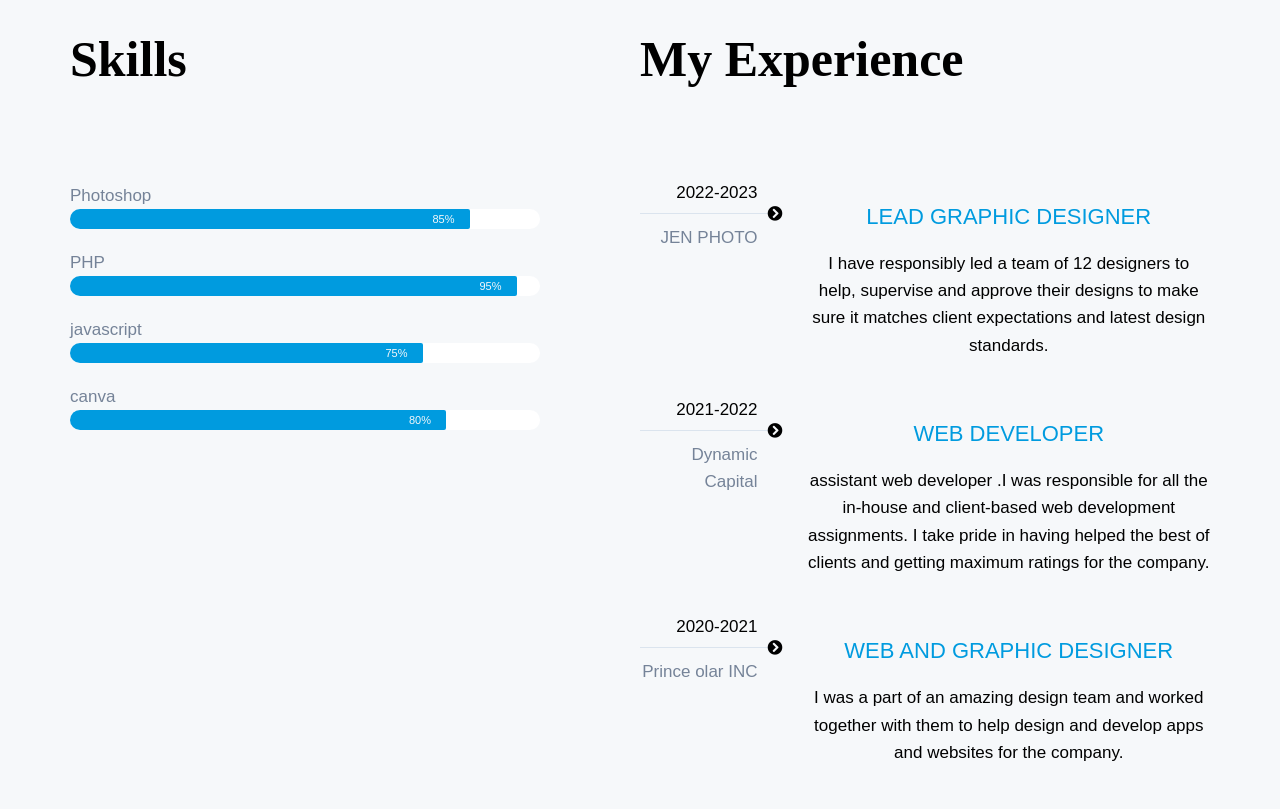
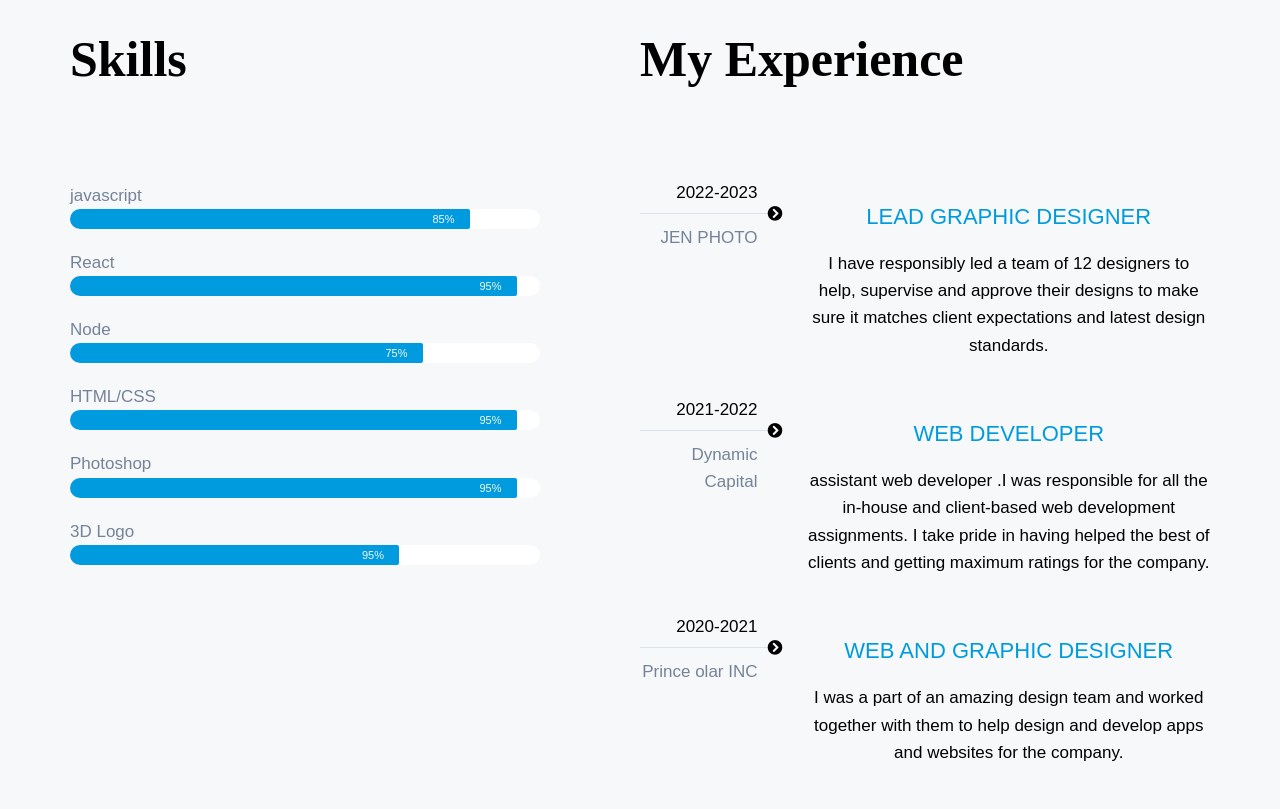
Before and after one commit to princedigital01/portfolio, a plain HTML site: page index.html in a window 1280 px wide. Shown: the part 3145-3954 px from the top of the page. Drawn offline with nearby package versions, Linux system fonts and the light colour scheme.

Commit message:
Update index.html

```diff
--- a/index.html
+++ b/index.html
@@ -701,7 +701,7 @@
                             data-id="076af10" data-element_type="widget" data-widget_type="progress.default">
                             <div class="elementor-widget-container">
                               <span class="elementor-title">
-                                Photoshop </span>
+                                javascript </span>
                               <div class="elementor-progress-wrapper" role="progressbar" aria-valuemin="0"
                                 aria-valuemax="100" aria-valuenow="85">
                                 <div class="elementor-progress-bar" data-max="85">
@@ -716,7 +716,7 @@
                             data-id="742d05d" data-element_type="widget" data-widget_type="progress.default">
                             <div class="elementor-widget-container">
                               <span class="elementor-title">
-                                PHP </span>
+                                React </span>
                               <div class="elementor-progress-wrapper" role="progressbar" aria-valuemin="0"
                                 aria-valuemax="100" aria-valuenow="95">
                                 <div class="elementor-progress-bar" data-max="95">
@@ -731,7 +731,7 @@
                             data-id="0a1e9fd" data-element_type="widget" data-widget_type="progress.default">
                             <div class="elementor-widget-container">
                               <span class="elementor-title">
-                                javascript </span>
+                                Node </span>
                               <div class="elementor-progress-wrapper" role="progressbar" aria-valuemin="0"
                                 aria-valuemax="100" aria-valuenow="75">
                                 <div class="elementor-progress-bar" data-max="75">
@@ -745,12 +745,40 @@
                             class="elementor-element elementor-element-16d06e2 elementor-widget elementor-widget-progress"
                             data-id="16d06e2" data-element_type="widget" data-widget_type="progress.default">
                             <div class="elementor-widget-container">
-                              canva </span>
+                              HTML/CSS </span>
                               <div class="elementor-progress-wrapper" role="progressbar" aria-valuemin="0"
-                                aria-valuemax="100" aria-valuenow="80">
-                                <div class="elementor-progress-bar" data-max="80">
+                                aria-valuemax="100" aria-valuenow="95">
+                                <div class="elementor-progress-bar" data-max="95">
                                   <span class="elementor-progress-text"></span>
-                                  <span class="elementor-progress-percentage">80%</span>
+                                  <span class="elementor-progress-percentage">95%</span>
+                                </div>
+                              </div>
+                            </div>
+                          </div>
+                          <div
+                            class="elementor-element elementor-element-16d06e2 elementor-widget elementor-widget-progress"
+                            data-id="16d06e2" data-element_type="widget" data-widget_type="progress.default">
+                            <div class="elementor-widget-container">
+                              Photoshop </span>
+                              <div class="elementor-progress-wrapper" role="progressbar" aria-valuemin="0"
+                                aria-valuemax="100" aria-valuenow="95">
+                                <div class="elementor-progress-bar" data-max="95">
+                                  <span class="elementor-progress-text"></span>
+                                  <span class="elementor-progress-percentage">95%</span>
+                                </div>
+                              </div>
+                            </div>
+                          </div>
+                          <div
+                            class="elementor-element elementor-element-16d06e2 elementor-widget elementor-widget-progress"
+                            data-id="16d06e2" data-element_type="widget" data-widget_type="progress.default">
+                            <div class="elementor-widget-container">
+                              3D Logo </span>
+                              <div class="elementor-progress-wrapper" role="progressbar" aria-valuemin="0"
+                                aria-valuemax="100" aria-valuenow="70">
+                                <div class="elementor-progress-bar" data-max="70">
+                                  <span class="elementor-progress-text"></span>
+                                  <span class="elementor-progress-percentage">95%</span>
                                 </div>
                               </div>
                             </div>
```
